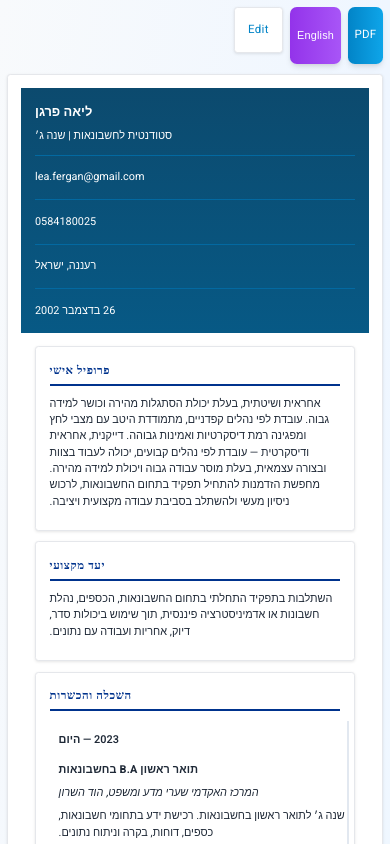
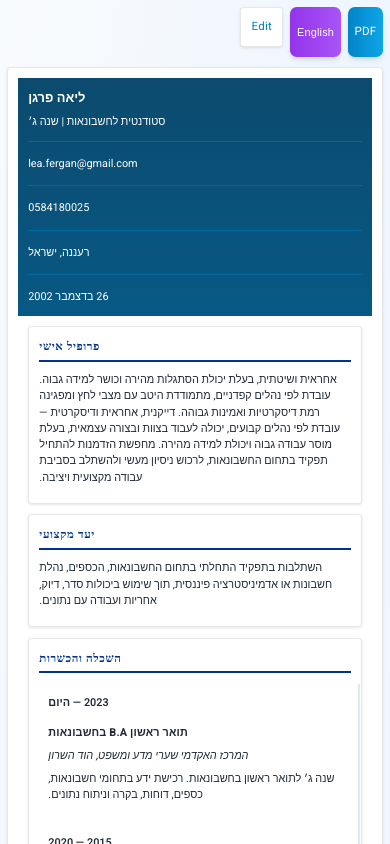
Before and after one commit to Sy2force/cv-lea, a React (Vite) app: page / in a window 390 px wide. Shown: the top 844 px of the page. Built offline with nearby package versions, Linux system fonts and the light colour scheme.

Commit message:
Optimize sidebar layout for mobile

```diff
--- a/src/index.css
+++ b/src/index.css
@@ -158,7 +158,8 @@ button {
     width: 100% !important;
     max-width: 100% !important;
     margin: 0 auto !important;
-    padding: 1rem !important;
+    padding: 0 !important;
+    flex-direction: column !important;
   }
 
   h1, h2 {
@@ -196,7 +197,7 @@ button {
   }
 
   .p-4, .p-5, .p-6, .p-8 {
-    padding: 1rem !important;
+    padding: 0.75rem !important;
   }
 
   .mb-2 {
@@ -257,7 +258,7 @@ button {
   /* Improve card spacing */
   .bg-white {
     margin-bottom: 0.75rem !important;
-    padding: 1rem !important;
+    padding: 0.75rem !important;
   }
 
   /* Improve button spacing */
@@ -279,6 +280,23 @@ button {
   ul li {
     margin-bottom: 0.5rem !important;
     padding-left: 0.75rem !important;
+  }
+
+  /* Sidebar mobile optimization */
+  [class*="md:w-1/3"] {
+    width: 100% !important;
+  }
+
+  .flex-col {
+    flex-direction: column !important;
+  }
+
+  [class*="md:flex-row"] {
+    flex-direction: column !important;
+  }
+
+  .flex-1 {
+    flex: 1 !important;
   }
 }
 
```
